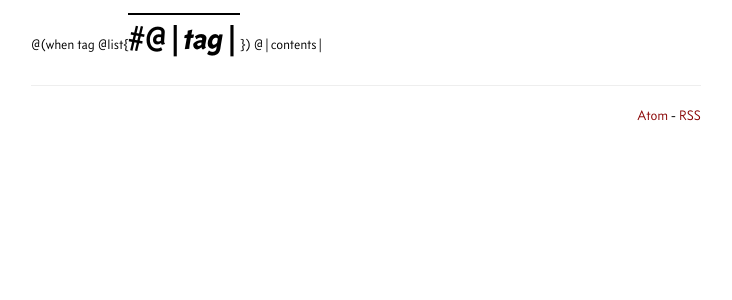
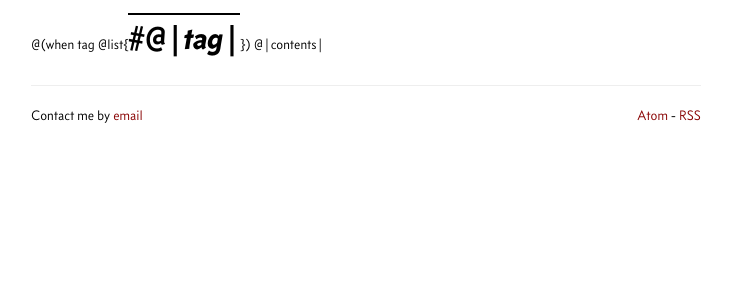
Before and after one commit to goudreinette/blog, a PHP site: page /_src/page-template.html in a window 1280 px wide. Shown: the part 137-437 px from the top of the page, without its empty margins (274-1006 px from the left). Run offline with PHP 8.4, Linux system fonts and the light colour scheme.

Commit message:
contact link

```diff
--- a/_src/page-template.html
+++ b/_src/page-template.html
@@ -76,9 +76,10 @@
       </div>
       <footer>
         <hr />
-        <!--<p>Site generated
-        by <a href="https://github.com/greghendershott/frog">Frog</a>,
-        the <strong>fr</strong>ozen bl<strong>og</strong> tool.</p>-->
+        <p style="float: left">
+          Contact me by
+          <a href="mailto:reinvanderwoerd@"@"me.com">email</a>
+          </p>
         <p style="float: right">
           <a href="/feeds/all.atom.xml">Atom</a> -
           <a href="/feeds/all.rss.xml">RSS</a>
--- a/css/custom.css
+++ b/css/custom.css
@@ -189,7 +189,6 @@ pre {
     border-width: 0;
     padding: 15px;
     padding-left: 40px;
-    /* border-color: #eee; */
 }
 
 
--- a/css/pygments.css
+++ b/css/pygments.css
@@ -190,5 +190,6 @@
 
 .php pre {
     padding-top: 0px;
-    margin-top: -5px;
+    /* padding-bottom: 0px; */
+    margin-top: -6px;
 }
--- a/sitemap.txt
+++ b/sitemap.txt
@@ -1,9 +1,9 @@
 http://www.reinvanderwoerd.nl/blog/2017/04/08/reducing-with-for-fold/
+http://www.reinvanderwoerd.nl/blog/2017/04/15/categories-in-oo-functors/
 http://www.reinvanderwoerd.nl/blog/2017/04/01/dutch-clojure-days-2017/
 http://www.reinvanderwoerd.nl/blog/2017/04/04/the-value-of-values-summarized/
 http://www.reinvanderwoerd.nl/blog/2017/03/18/writing-a-lisp/
 http://www.reinvanderwoerd.nl/blog/2017/03/27/implementing-multimethods/
-http://www.reinvanderwoerd.nl/blog/2017/04/15/categories-in-oo-functors/
 http://www.reinvanderwoerd.nl/blog/2017/04/07/defapi-api-s-in-an-instant/
 http://www.reinvanderwoerd.nl/blog/2017/03/23/adt-s-in-clojure/
 http://www.reinvanderwoerd.nl/About.html
```
Also changed, not shown: _src/posts/2017-04-15-categories-in-oo-functors.md (+2 -2 lines), _src/About.md (line endings or trailing spaces).
